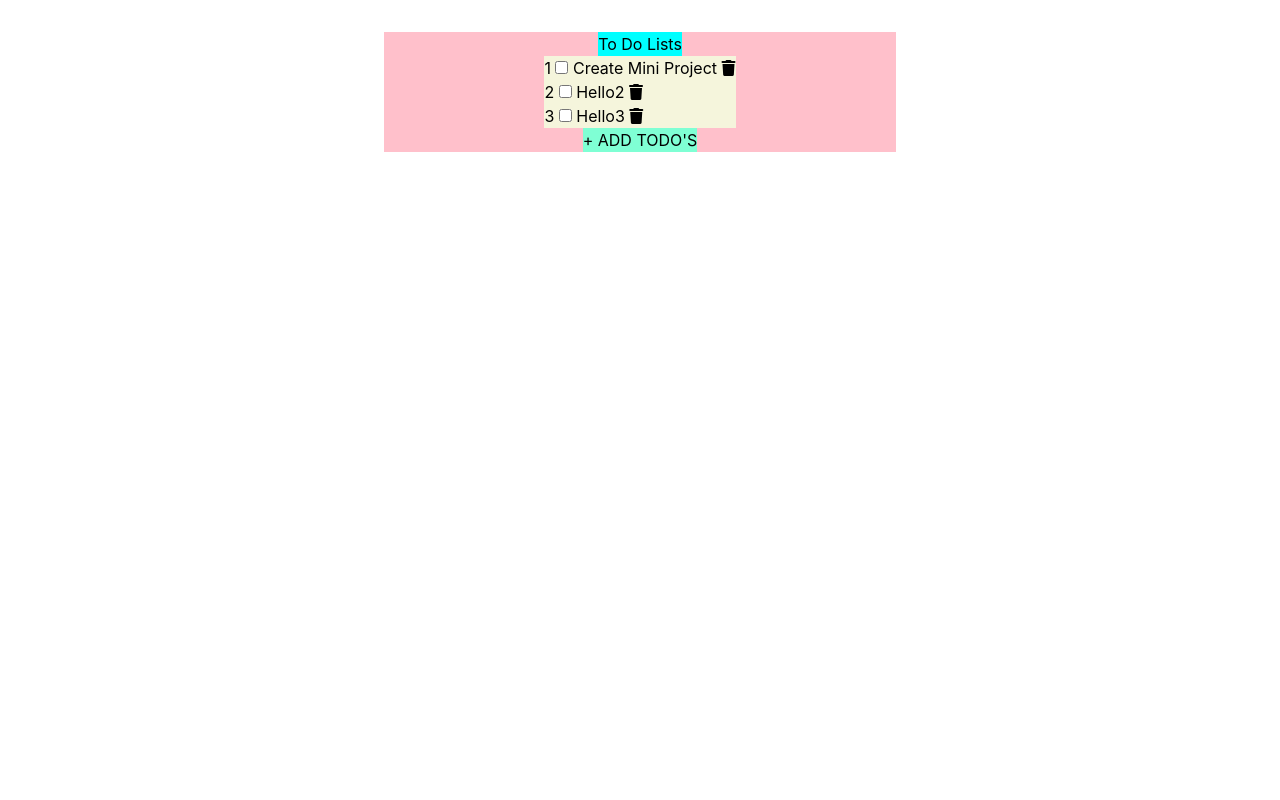
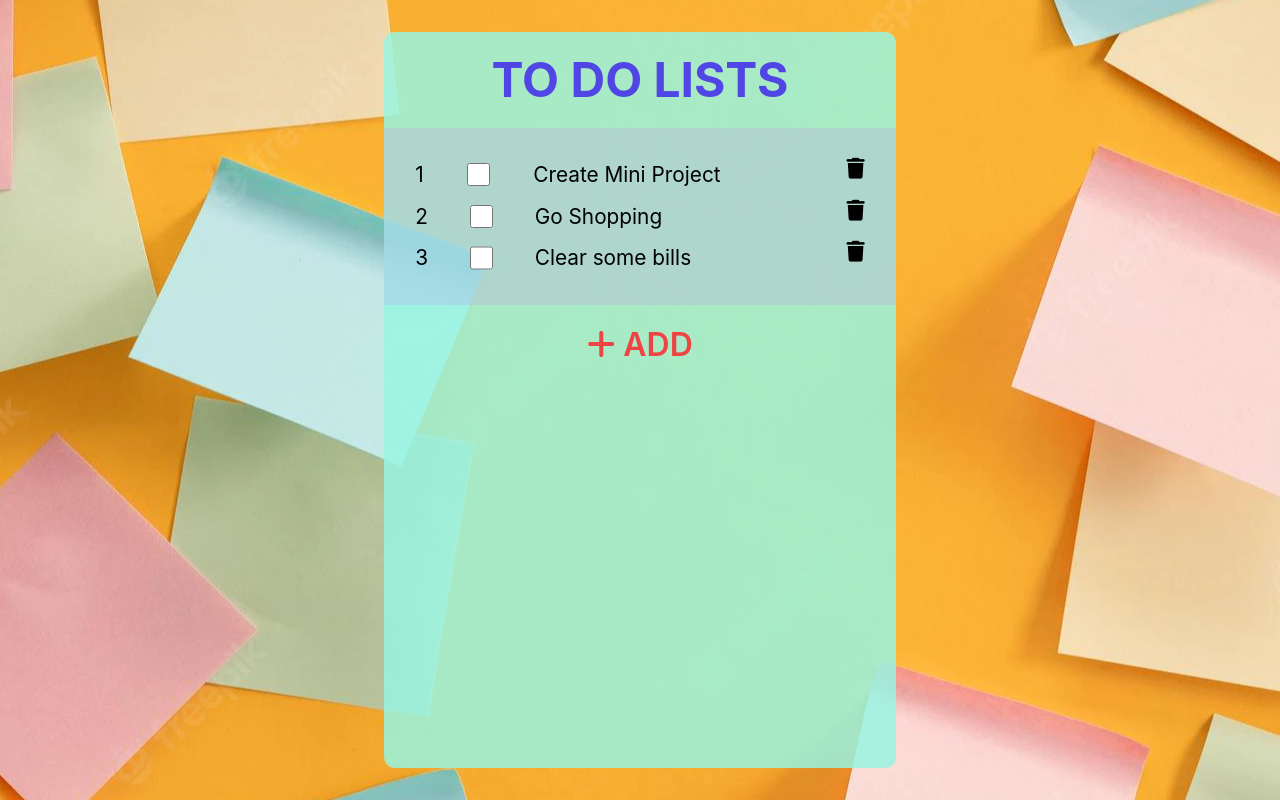
Before and after one commit to FeNriR0077/Todo, a React (Create React App) app: page / in a window 1280 px wide. Built offline with nearby package versions, Linux system fonts and the light colour scheme.

Commit message:
Feat: Added some styling with Tailwind and CSS

```diff
--- a/src/components/Home.js
+++ b/src/components/Home.js
@@ -4,10 +4,11 @@ import Todo from "./Todo";
 
 const Home = () => {
 
-    const [list, setList] = useState(['Create Mini Project', 'Hello2', 'Hello3'])
+    const [list, setList] = useState(['Create Mini Project', 'Go Shopping', 'Clear some bills'])
     const [isTrue, setTrue] = useState(true)
-    const [isTrue2, setTrue2] = useState(true)
     const [inputval, setInputval] = useState('')
+
+
 
     const handleAddBtn = () => {
         setTrue(!isTrue)
@@ -33,40 +34,43 @@ const Home = () => {
     const handleDelete = (li) => {
 
         let i = list.indexOf(li)
+        let sure = window.confirm('Are you sure?')
 
-        let list2 = list.filter( (value, index) => index !== i)
-        setList(list2)
-        console.log(list2)
-        console.log(list)
+        if (sure) {
+            let list2 = list.filter( (value, index) => index !== i)
+            setList(list2)
+            console.log(list)
+        }
 
-    };
-
-    const handleChange = (li) => {
-
-        setTrue2(!isTrue2)
 
     };
 
 
+
+
     return (
         <div className='wrapper'>
-            <div className="container">
-                <h1 className="heading">
+            <div className="container m-8" >
+                <h1 className="heading text-6xl font-bold uppercase text-indigo-600 my-6">
                     To Do Lists
                 </h1>
-                <div className="addedlists">
-                    <div className={`todoinput ${!isTrue ? "active" : "passive"} `}>
+                <div className="addedlists pt-5">
+                    <div className={`todoinput text-3xl mb-8 ${!isTrue ? "active" : "passive"} `}>
                         <input value={inputval} onChange={e => setInputval(e.target.value)} type="text" placeholder="T O D O ' s" />
-                        <button type="button" onClick={handleAdd}>+ ADD</button>
+                        <button className="ml-2" type="button" onClick={handleAdd}><i class="fa-solid fa-plus"></i> ADD</button>
                     </div>
+                <ul className="orderoflists">
 
-                <Todo list={list} handleDelete={handleDelete} handleChange={handleChange} isTrue2={isTrue2} />
+                    {list.map((item,index) => (
+                        <Todo list={item} handleDelete={handleDelete} index={index}  />
+                    ))}
 
+                </ul>
                 </div>
 
                 <div className="addtodo">
-                    <button className={`plus ${isTrue ? "active" : "passive"} `} type="button" onClick={handleAddBtn}>+ ADD TODO'S</button>
-                    <button className={`plus ${!isTrue ? "active" : "passive"} `} type="button" onClick={handleAddBtn}>- Close TODO's</button>
+                    <button className={`plus text-red-500 font-semibold ${isTrue ? "active" : "passive"} `} type="button" onClick={handleAddBtn}><i class="fa-solid fa-plus"></i> ADD</button>
+                    <button className={`plus text-green-500 font-semibold ${!isTrue ? "active" : "passive"} `} type="button" onClick={handleAddBtn}> <i class="fa-solid fa-check"></i> Done </button>
                 </div>
             </div>
 
--- a/src/components/Todo.js
+++ b/src/components/Todo.js
@@ -1,26 +1,28 @@
+import { useState } from "react"
 
-const Todo = ({list, handleDelete, handleChange, isTrue2}) => {
+
+const Todo = ({list, handleDelete, index}) => {
 
     let date= new Date()
     let datestring = date.toString()
+    const [isTrue2, setTrue2] = useState(false)
 
+    const handleChange = () => {
+        setTrue2(!isTrue2)
+    };
 
     return (
         <>
             <div className="todolists">
 
-                {list.map((li,index) => (
-                    <div className="individualitem" key={index}>
-                        <div className="todoinfo">
-                            <span>{index+1} </span>
-                            <input type='checkbox' onChange={() => {handleChange(li)}}></input> {li} <i onClick={() => {handleDelete(li)}} className="fa-solid fa-trash"></i>
-                        </div>
-
-                        <p  className={`todocompletion ${!isTrue2 ? "active" : "passive"}`}>Completed at {datestring}</p>
+                <li className="individualitem" >
+                    <div className="todoinfo">
+                        <span>{index+1} </span>
+                        <input type='checkbox' value={isTrue2} onChange={handleChange}></input>  <span className="listitem">{list} </span> <i onClick={() => {handleDelete(list)}} className="fa-solid fa-trash"></i>
                     </div>
 
-
-                ))}
+                    <p  className={`todocompletion ${isTrue2 ? "active" : "passive"}`}>(Completed at {datestring})</p>
+                </li>
             </div>
         </>
     );
--- a/src/index.css
+++ b/src/index.css
@@ -10,6 +10,7 @@
   font-family: -apple-system, BlinkMacSystemFont, 'Segoe UI', 'Roboto', 'Oxygen',
     'Ubuntu', 'Cantarell', 'Fira Sans', 'Droid Sans', 'Helvetica Neue',
     sans-serif;
+
 }
 
 code {
@@ -17,30 +18,105 @@ code {
     monospace;
 }
 
+body {
+  background-image: url(./bgimg.webp);
+  background-repeat: no-repeat;
+  background-position: center;
+}
+
 .wrapper {
-  margin-top: 2rem;
   display: flex;
   justify-content: center;
+  height: 100vh;
 }
 
 .container {
   display: flex;
+  margin: 2rem;
   flex-direction: column;
-  align-items: center;
-  background-color: pink;
+  background-color: #99f6e3d5;
   width: 40%;
+  border-radius: .7em;
 }
 
 .heading {
-  background-color: aqua;
+  font-size: 3rem;
+  text-align: center;
+}
+
+.todoinput {
+  text-align: center;
+  margin-bottom: 1rem;
+}
+
+.todoinput input {
+  background-color: rgba(255, 255, 255, 0.582);
+  border-radius: 0.3rem;
+  padding: .4rem;
+}
+.todoinput input:focus{
+  background-color: whitesmoke;
+  outline-color: rgb(177, 252, 252);
+  outline-style: groove;
+  padding: .5rem;
+}
+
+.todoinput button {
+  border: 2px solid #ef4444;
+  margin-left: .2em;
+  padding: .4rem;
+  border-radius: .3em;
+}
+
+.todoinput button:hover {
+  background-color: #f87171;
 }
 
 .addedlists {
-  background-color: beige;
+  background-color: rgba(222, 60, 255, 0.123);
+  text-align: left;
+  padding: 1em;
+  font-size: 1.3em;
+}
+
+.todolists {
+  margin: .5em;
+}
+
+.todoinfo {
+  display: flex;
+  justify-content: space-between;
+}
+
+.todoinfo span:nth-child(0) {
+  flex-basis: 5%;
+}
+
+.todoinfo input {
+  flex-basis: 5%;
+  width: 70%;
+  cursor: pointer;
+}
+
+.todoinfo .listitem {
+  flex-basis: 60%;
+}
+
+.todoinfo i:hover {
+  cursor: pointer;
+  color: rgb(211, 18, 18);
 }
 
 .addtodo {
-  background-color: aquamarine;
+  align-self: center;
+  margin: 1rem;
+  font-size: 2em;
+}
+
+.todocompletion {
+  text-align: center;
+  font-size: 0.8em;
+  color: rgb(43, 105, 146);
 }
 
 .active {
```
Also changed, not shown: src/bgimg.webp (added).
